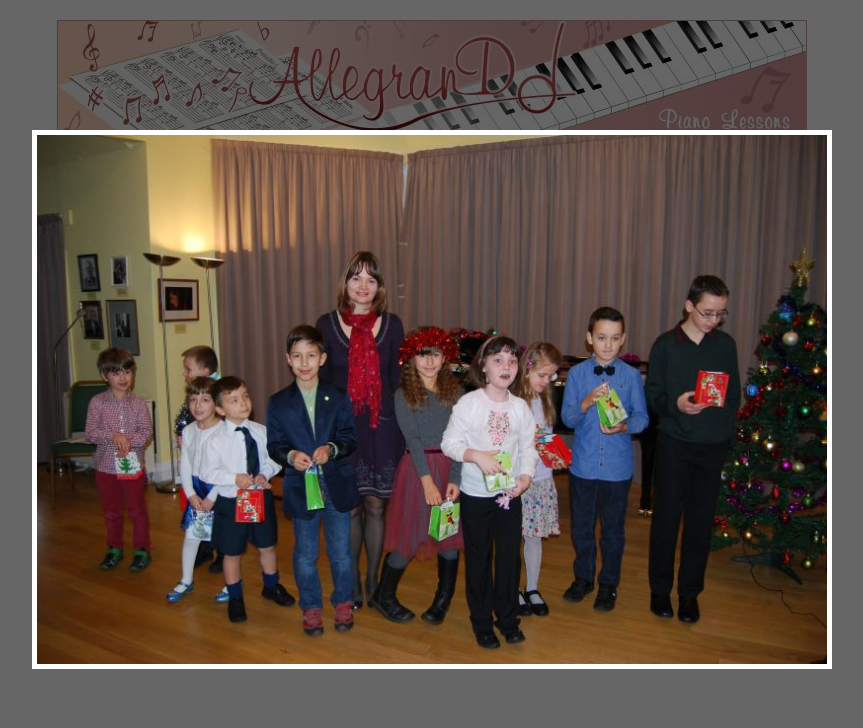
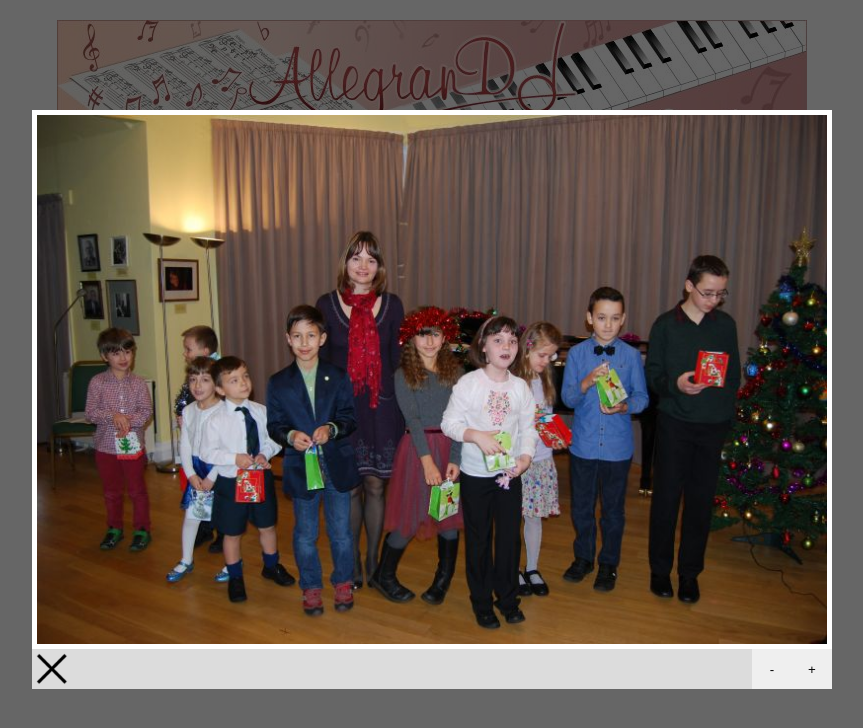
Before and after one commit to ppiron/kat, a Gatsby app: page /media in a window 1280 px wide. Both pictures are taken after a click on the element 339 px from the left and 360 px from the top of the page. Shown: the top 728 px of the page, without its empty margins (208-1071 px from the left). Built offline with nearby package versions, Linux system fonts and the light colour scheme.

Commit message:
picture scrolling works

```diff
--- a/src/components/modal.css
+++ b/src/components/modal.css
@@ -16,11 +16,11 @@
   width: 100%;
   max-width: 800px;
   background-color: gainsboro;
-  max-height: 580px;
+  max-height: 650px;
   cursor: default;
 }
 
-.img-container > img {
+.image {
   display: block;
   margin: 0 auto;
   max-width: 800px;
@@ -69,3 +69,25 @@
     visibility: visible;
   }
 }
+
+.buttons {
+  display: flex;
+  justify-content: space-between;
+  height: 40px;
+}
+
+.close-button {
+  width: 40px;
+  height: 40px;
+}
+
+.close-button:hover {
+  cursor: pointer;
+}
+
+.img-scroll {
+  width: 40px;
+  height: 40px;
+  cursor: pointer;
+  border: none;
+}
--- a/src/components/modal.js
+++ b/src/components/modal.js
@@ -5,6 +5,7 @@ import image02 from '../images/image02.jpg'
 import image03 from '../images/image03.jpg'
 import image04 from '../images/image04.jpg'
 import image05 from '../images/image05.jpg'
+import close from '../images/icons8-delete-filled-50.png'
 
 export default class Modal extends Component {
 
@@ -12,6 +13,8 @@ export default class Modal extends Component {
     super(props)
     this.background = React.createRef()
     this.container = React.createRef()
+    this.image = React.createRef()
+    this.buttons = React.createRef()
 
     this.state = {
        pic: null,
@@ -25,9 +28,27 @@ export default class Modal extends Component {
 		}
   }
 
+  scrollPlus = (l) => {
+    const currentPic = (this.state.pic !== null) ? this.state.pic : this.props.initialPic
+    this.setState(
+      {
+        pic: (currentPic + 1) % (l)
+      }
+    )
+  }
+
+  scrollMinus = (l) => {
+    const currentPic = (this.state.pic !== null) ? this.state.pic : this.props.initialPic
+    this.setState(
+      {
+        pic: (currentPic > 0) ? (currentPic - 1) : (l - 1)
+      }
+    )
+  }
+
   render() {
     const visibility = this.props.visibility ? 'visible' : 'hidden'
-    const visiblePic = this.state.pic || this.props.initialPic
+    const visiblePic = (this.state.pic !== null) ? this.state.pic : this.props.initialPic
 
     const images = [
       image01,
@@ -46,22 +67,34 @@ export default class Modal extends Component {
 
     let shouldToggleModal = false
 
+    const fadeAndClose = () => {
+      this.background.current.classList.remove('opacityUp')
+      this.background.current.classList.add('opacityDown')
+      shouldToggleModal = true;
+    }
+
     return (
       <div style={{visibility: visibility}} >
         <div className={`background ${bgOpacity}`} ref={this.background} onClick={(evt) => {
           if (this.shouldHideModal(evt.clientX, evt.clientY)) {
-            this.background.current.classList.remove('opacityUp')
-            this.background.current.classList.add('opacityDown')
-            shouldToggleModal = true;
+            fadeAndClose()
           }
         }} onTransitionEnd={() => {
           if (shouldToggleModal) {
             this.props.toggleModal()
+            this.setState({pic: null})
             shouldToggleModal = false
           }
         }}>
           <div className={'img-container ' + (this.props.visibility ? 'scaleUp animate' : 'scaleDown')} ref={this.container}>
-            <img className={this.props.visibility ? 'revealImg' : ''} src={images[visiblePic]} alt=""/>
+            <img className={'image ' + (this.props.visibility ? 'revealImg' : '')} src={images[visiblePic]} alt="" ref={this.image}/>
+            <div className='buttons' ref={this.buttons}>
+              <img className='close-button' src={close} alt='close' onClick={fadeAndClose}/>
+              <div>
+                <button className="img-scroll" onClick={() => {this.scrollMinus(images.length)}}>-</button>
+                <button className="img-scroll" onClick={() => {this.scrollPlus(images.length)}}>+</button>
+              </div>
+            </div>
           </div>
         </div>
       </div>
```
Also changed, not shown: gatsby-node.js (added, +7 -0 lines).
